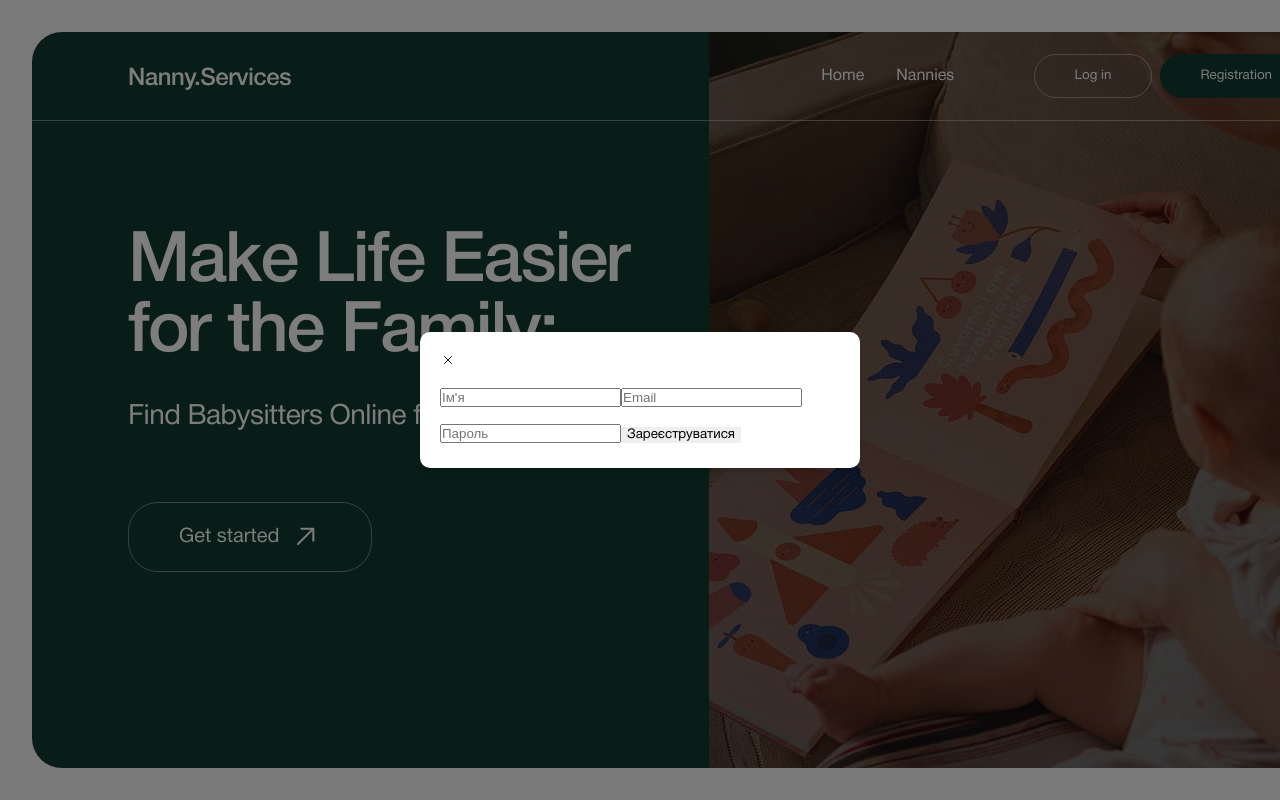
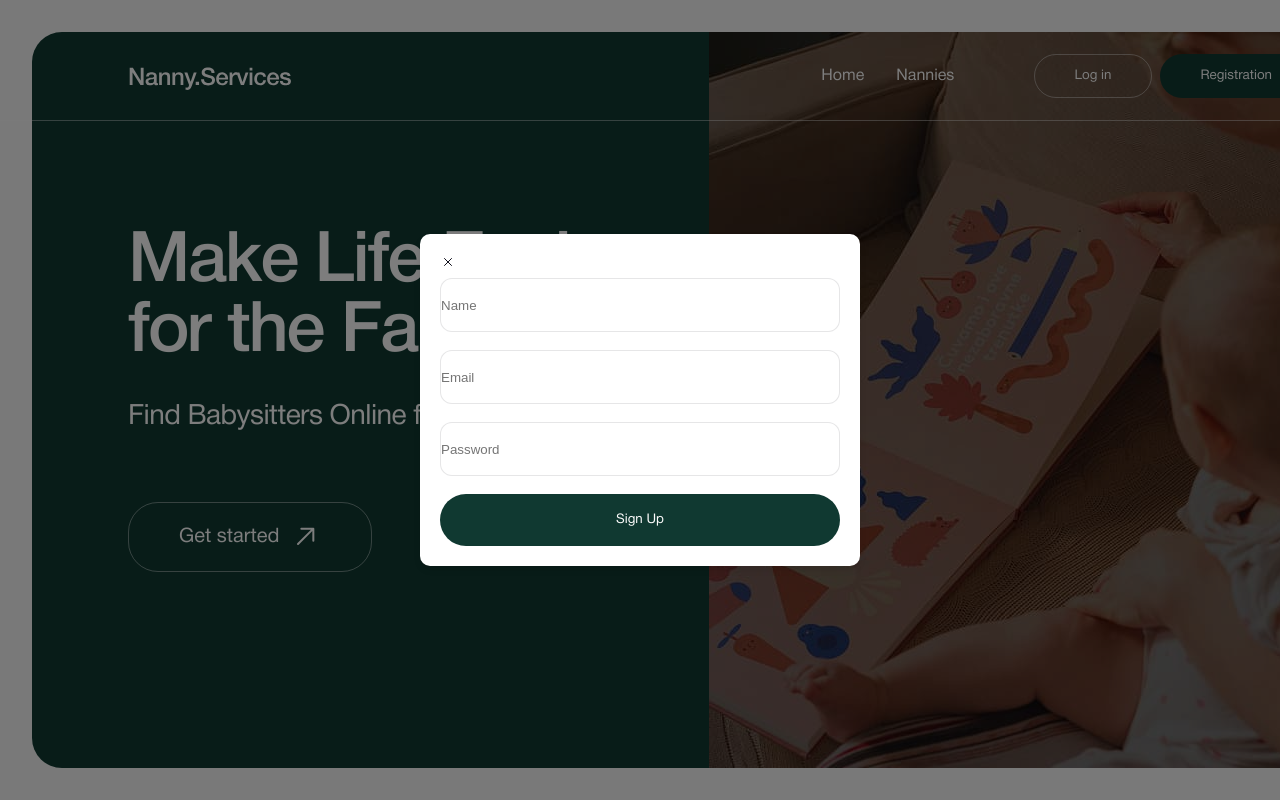
Before and after one commit to Yevheniia-narizhna/nanny-services, a React (Vite) app: page / in a window 1280 px wide. Both pictures are taken after a click on the button "Registration". Shown: the top 800 px of the page. Built offline with nearby package versions, Linux system fonts and the light colour scheme.

Commit message:
css-form

```diff
--- a/src/components/Header/Header.module.css
+++ b/src/components/Header/Header.module.css
@@ -65,16 +65,13 @@
   position: fixed;
   top: 50%;
   left: 50%;
-  transform: translate(
-    -50%,
-    -50%
-  ); /* Центрує модалку по горизонталі та вертикалі */
-  width: 400px; /* Ширина модалки */
+  transform: translate(-50%, -50%);
+  width: 400px;
   padding: 20px;
   background-color: white;
   border-radius: 10px;
   box-shadow: 0 4px 6px rgba(0, 0, 0, 0.1); /* Тінь для кращого вигляду */
-  z-index: 1000; /* Забезпечує, щоб модалка була поверх всіх елементів */
+  z-index: 999;
 }
 
 .modalOverlay {
@@ -89,5 +86,5 @@
     0,
     0.5
   ); /* Напівпрозорий фон для затемнення екрану */
-  z-index: 999; /* Ставимо фон за модалкою */
+  z-index: 998;
 }
--- a/src/components/Registration/Registration.jsx
+++ b/src/components/Registration/Registration.jsx
@@ -3,7 +3,7 @@ import * as yup from "yup";
 import { createUserWithEmailAndPassword, updateProfile } from "firebase/auth";
 import { useForm } from "react-hook-form";
 import { auth } from "../../../firebaseConfig";
-// import { auth } from "./firebaseConfig.js";
+import s from "./Registration.module.css";
 
 const schema = yup.object().shape({
   name: yup
@@ -42,17 +42,34 @@ const Registration = () => {
 
   return (
     <div>
-      <form onSubmit={handleSubmit(onSubmit)}>
-        <input type="text" placeholder="Ім'я" {...register("name")} />
+      <form onSubmit={handleSubmit(onSubmit)} className={s.formReg}>
+        <input
+          type="text"
+          placeholder="Name"
+          {...register("name")}
+          className={s.formRegInp}
+        />
         {errors.name && <p>{errors.name.message}</p>}
 
-        <input type="email" placeholder="Email" {...register("email")} />
+        <input
+          type="email"
+          placeholder="Email"
+          {...register("email")}
+          className={s.formRegInp}
+        />
         {errors.email && <p>{errors.email.message}</p>}
 
-        <input type="password" placeholder="Пароль" {...register("password")} />
+        <input
+          type="password"
+          placeholder="Password"
+          {...register("password")}
+          className={s.formRegInp}
+        />
         {errors.password && <p>{errors.password.message}</p>}
 
-        <button type="submit">Зареєструватися</button>
+        <button type="submit" className={s.btnRegist}>
+          Sign Up
+        </button>
       </form>
     </div>
   );
--- /dev/null
+++ b/src/components/Registration/Registration.module.css
@@ -0,0 +1,17 @@
+.formReg {
+  display: flex;
+  flex-direction: column;
+  gap: 18px;
+}
+.formRegInp {
+  height: 52px;
+  border-radius: 12px;
+  border: 1px solid #11101c1a;
+}
+
+.btnRegist {
+  background-color: #103931;
+  height: 52px;
+  border-radius: 30px;
+  color: #fbfbfb;
+}
--- a/src/index.css
+++ b/src/index.css
@@ -42,6 +42,7 @@ input {
   margin-block-start: 0;
   margin-block-end: 0;
 }
+
 ul,
 li {
   list-style: none;
```
